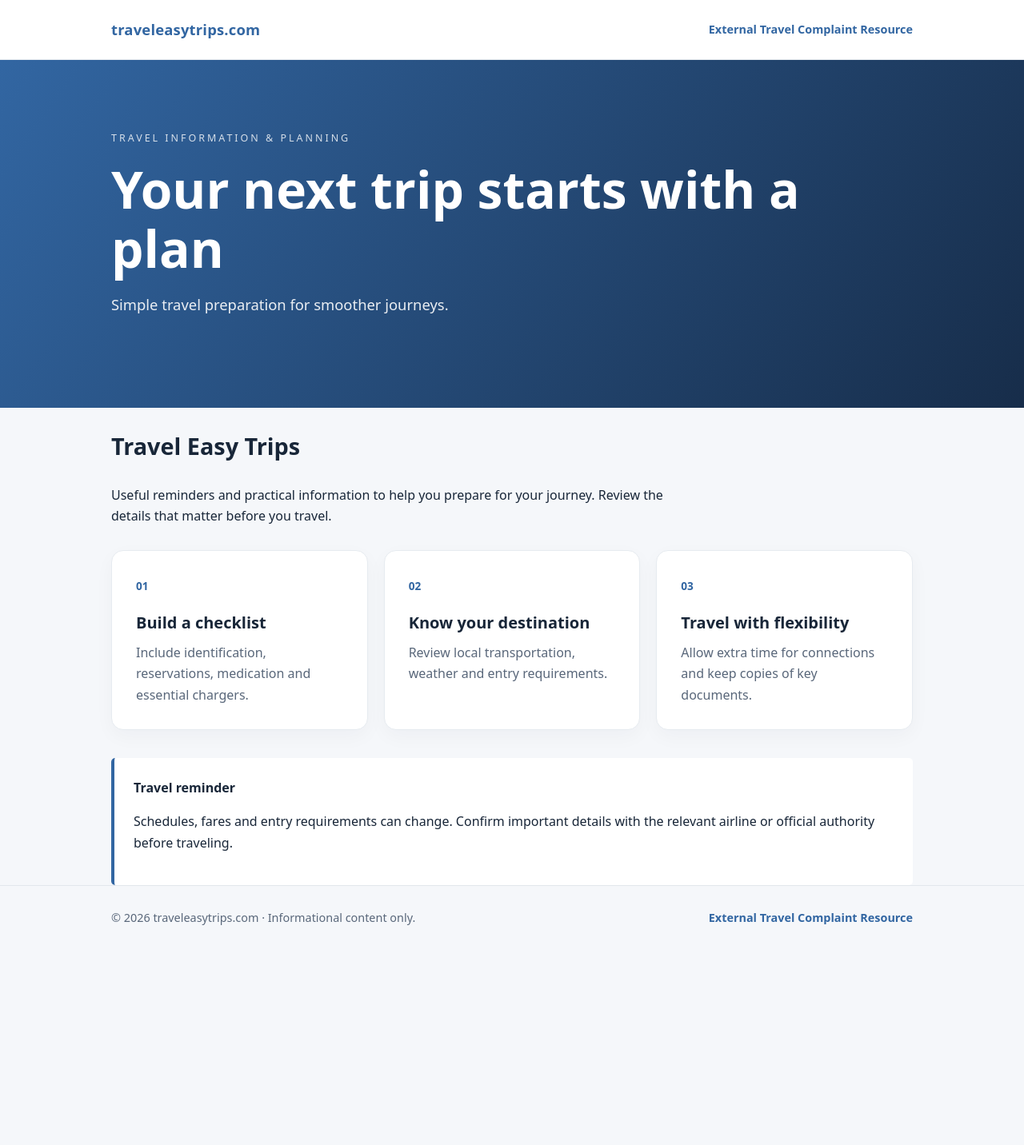
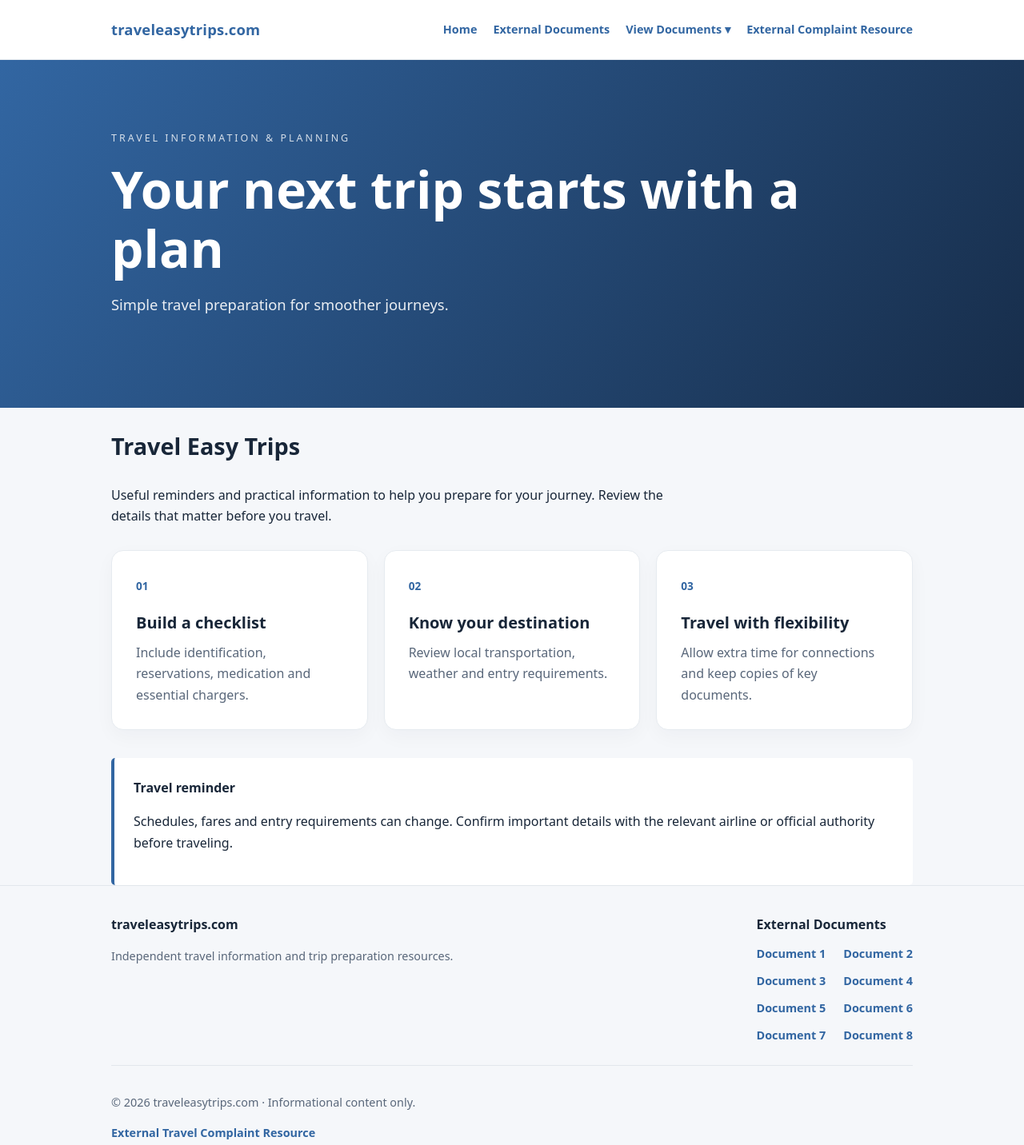
Before and after one commit to acedeveloper-byte/travelgoeasy.com, a plain HTML site: page index.html in a window 1280 px wide. Shown: the whole page at 80% size. Before the commit the page ends 1188 px from the top, so only its background shows below. Drawn offline with Linux system fonts and the light colour scheme.

Commit message:
Update index.html

```diff
--- a/index.html
+++ b/index.html
@@ -15,6 +15,7 @@
   --bg:#f5f7fa;
 }
 *{box-sizing:border-box}
+html{scroll-behavior:smooth}
 body{
   margin:0;
   font-family:system-ui,-apple-system,Segoe UI,Arial,sans-serif;
@@ -45,15 +46,63 @@ header{
   color:var(--accent);
   font-size:1.15rem;
 }
-.header-link{
+.header-nav{
+  display:flex;
+  align-items:center;
+  gap:20px;
+  flex-wrap:wrap;
+}
+.header-nav a{
   color:var(--accent);
   font-size:.9rem;
   font-weight:600;
   text-decoration:none;
 }
-.header-link:hover{
+.header-nav a:hover{
   text-decoration:underline;
 }
+
+/* DOCUMENT DROPDOWN */
+.dropdown{
+  position:relative;
+}
+.dropdown summary{
+  color:var(--accent);
+  font-size:.9rem;
+  font-weight:600;
+  cursor:pointer;
+  list-style:none;
+}
+.dropdown summary::-webkit-details-marker{
+  display:none;
+}
+.dropdown summary::after{
+  content:" ▾";
+}
+.dropdown-menu{
+  position:absolute;
+  top:100%;
+  right:0;
+  width:230px;
+  padding:12px;
+  background:white;
+  border:1px solid #e6ebf0;
+  border-radius:10px;
+  box-shadow:0 10px 30px #14273d20;
+  z-index:100;
+}
+.dropdown-menu a{
+  display:block;
+  padding:8px 12px;
+  border-radius:5px;
+  color:var(--ink);
+  font-size:.85rem;
+}
+.dropdown-menu a:hover{
+  background:#edf4fc;
+  text-decoration:none;
+}
+
 .hero{
   background:linear-gradient(125deg,var(--accent),#172d4a);
   color:white;
@@ -75,12 +124,16 @@ h1{
   max-width:650px;
   opacity:.9;
 }
-main{padding:58px 0 80px}
+main{
+  padding:58px 0 80px;
+}
 .intro{
   max-width:720px;
   margin-bottom:30px;
 }
-.intro h2{font-size:1.8rem}
+.intro h2{
+  font-size:1.8rem;
+}
 .grid{
   display:grid;
   grid-template-columns:repeat(3,1fr);
@@ -113,37 +166,82 @@ main{padding:58px 0 80px}
   background:#fff;
   border-radius:5px;
 }
+
 footer{
   border-top:1px solid #e2e7ec;
-  padding:28px 0;
+  padding:35px 0;
   color:var(--muted);
   font-size:.9rem;
 }
 .footer-inner{
   display:flex;
   justify-content:space-between;
-  align-items:center;
-  gap:15px;
+  align-items:flex-start;
+  gap:30px;
   flex-wrap:wrap;
 }
-.footer-link{
+.footer-title{
+  font-size:1rem;
+  font-weight:700;
+  color:var(--ink);
+  margin:0 0 12px;
+}
+.footer-links{
+  display:grid;
+  grid-template-columns:repeat(2,minmax(0,1fr));
+  gap:10px 22px;
+}
+.footer-links a{
+  color:var(--accent);
+  text-decoration:none;
+  font-weight:600;
+}
+.footer-links a:hover{
+  text-decoration:underline;
+}
+.footer-bottom{
+  margin-top:25px;
+  padding-top:20px;
+  border-top:1px solid #e2e7ec;
+}
+.footer-bottom a{
   color:var(--accent);
   font-weight:600;
   text-decoration:none;
 }
-.footer-link:hover{
+.footer-bottom a:hover{
   text-decoration:underline;
 }
+
 @media(max-width:700px){
-  .grid{grid-template-columns:1fr}
-  .hero{padding:60px 0}
-  main{padding:40px 0}
-  .header-inner,.footer-inner{
+  .grid{
+    grid-template-columns:1fr;
+  }
+  .hero{
+    padding:60px 0;
+  }
+  main{
+    padding:40px 0;
+  }
+  .header-inner,
+  .footer-inner{
     flex-direction:column;
     align-items:flex-start;
   }
-  .brand{padding-bottom:0}
-  .header-link{padding-bottom:18px}
+  .brand{
+    padding-bottom:0;
+  }
+  .header-nav{
+    padding-bottom:20px;
+  }
+  .footer-links{
+    grid-template-columns:1fr;
+  }
+  .dropdown-menu{
+    right:auto;
+    left:0;
+    max-width:85vw;
+  }
 }
 </style>
 </head>
@@ -155,24 +253,49 @@ footer{
   <div class="wrap header-inner">
     <div class="brand">traveleasytrips.com</div>
 
+    <nav class="header-nav" aria-label="Main navigation">
+
+      <a href="#home">Home</a>
+      <a href="#documents">External Documents</a>
+
+      <!-- SCRIBD DOCUMENT DROPDOWN -->
+      <details class="dropdown">
+        <summary>View Documents</summary>
+
+        <div class="dropdown-menu">
+          <a href="https://www.scribd.com/document/1098878643/Wofgvv-6-pdf" target="_blank" rel="noopener noreferrer">Document 1</a>
+          <a href="https://www.scribd.com/document/1098878647/Wofgvv-3-pdf" target="_blank" rel="noopener noreferrer">Document 2</a>
+          <a href="https://www.scribd.com/document/1098878653/Wofgvv-2-pdf" target="_blank" rel="noopener noreferrer">Document 3</a>
+          <a href="https://www.scribd.com/document/1098878639/Wofgvv-1-pdf" target="_blank" rel="noopener noreferrer">Document 4</a>
+          <a href="https://www.scribd.com/document/1098878652/UMP-79-compressed-pdf" target="_blank" rel="noopener noreferrer">Document 5</a>
+          <a href="https://www.scribd.com/document/1098878642/UMP-78-compressed-pdf" target="_blank" rel="noopener noreferrer">Document 6</a>
+          <a href="https://www.scribd.com/document/1098878641/UMP-77-compressed-pdf" target="_blank" rel="noopener noreferrer">Document 7</a>
+          <a href="https://www.scribd.com/document/1098878651/UMP-76-compressed-pdf" target="_blank" rel="noopener noreferrer">Document 8</a>
+        </div>
+      </details>
+
+      <!-- ALTROCONSUMO LINK -->
       <a
-      class="header-link"
         href="https://www.altroconsumo.it/reclamare/i-miei-reclami/dettagli-reclamo/-E2-9C-88-E3-80-8Egu-C3-ADa-aerom-C3-A9xico-C2-AE-respuesta-r/53abf4c546f0162f83"
         target="_blank"
         rel="noopener noreferrer"
       >
-      External Travel Complaint Resource
+        External Complaint Resource
       </a>
+
+    </nav>
   </div>
 </header>
 
 <!-- HERO -->
-<div class="hero">
+<div class="hero" id="home">
   <div class="wrap">
     <div class="eyebrow">
       Travel information &amp; planning
     </div>
+
     <h1>Your next trip starts with a plan</h1>
+
     <p>
       Simple travel preparation for smoother journeys.
     </p>
@@ -181,8 +304,10 @@ footer{
 
 <!-- MAIN CONTENT -->
 <main class="wrap">
+
   <div class="intro">
     <h2>Travel Easy Trips</h2>
+
     <p>
       Useful reminders and practical information to help
       you prepare for your journey. Review the details
@@ -229,18 +354,47 @@ footer{
       or official authority before traveling.
     </p>
   </aside>
+
 </main>
 
 <!-- FOOTER -->
-<footer>
-  <div class="wrap footer-inner">
+<footer id="documents">
+  <div class="wrap">
+
+    <div class="footer-inner">
+
       <div>
+        <h3 class="footer-title">traveleasytrips.com</h3>
+        <p>
+          Independent travel information and
+          trip preparation resources.
+        </p>
+      </div>
+
+      <div>
+        <h3 class="footer-title">External Documents</h3>
+
+        <nav class="footer-links" aria-label="External documents">
+          <a href="https://www.scribd.com/document/1098878643/Wofgvv-6-pdf" target="_blank" rel="noopener noreferrer">Document 1</a>
+          <a href="https://www.scribd.com/document/1098878647/Wofgvv-3-pdf" target="_blank" rel="noopener noreferrer">Document 2</a>
+          <a href="https://www.scribd.com/document/1098878653/Wofgvv-2-pdf" target="_blank" rel="noopener noreferrer">Document 3</a>
+          <a href="https://www.scribd.com/document/1098878639/Wofgvv-1-pdf" target="_blank" rel="noopener noreferrer">Document 4</a>
+          <a href="https://www.scribd.com/document/1098878652/UMP-79-compressed-pdf" target="_blank" rel="noopener noreferrer">Document 5</a>
+          <a href="https://www.scribd.com/document/1098878642/UMP-78-compressed-pdf" target="_blank" rel="noopener noreferrer">Document 6</a>
+          <a href="https://www.scribd.com/document/1098878641/UMP-77-compressed-pdf" target="_blank" rel="noopener noreferrer">Document 7</a>
+          <a href="https://www.scribd.com/document/1098878651/UMP-76-compressed-pdf" target="_blank" rel="noopener noreferrer">Document 8</a>
+        </nav>
+      </div>
+
+    </div>
+
+    <div class="footer-bottom">
+      <p>
         &copy; 2026 traveleasytrips.com
         &middot; Informational content only.
-    </div>
+      </p>
 
       <a
-      class="footer-link"
         href="https://www.altroconsumo.it/reclamare/i-miei-reclami/dettagli-reclamo/-E2-9C-88-E3-80-8Egu-C3-ADa-aerom-C3-A9xico-C2-AE-respuesta-r/53abf4c546f0162f83"
         target="_blank"
         rel="noopener noreferrer"
@@ -248,6 +402,8 @@ footer{
         External Travel Complaint Resource
       </a>
     </div>
+
+  </div>
 </footer>
 
 </body>
```
Lines whose indentation alone changed are shown as unchanged.
